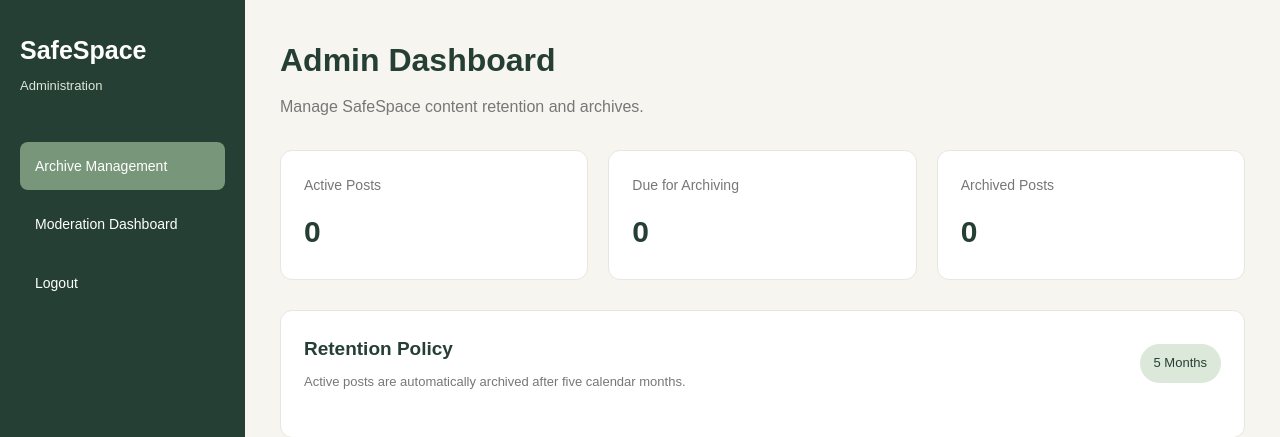
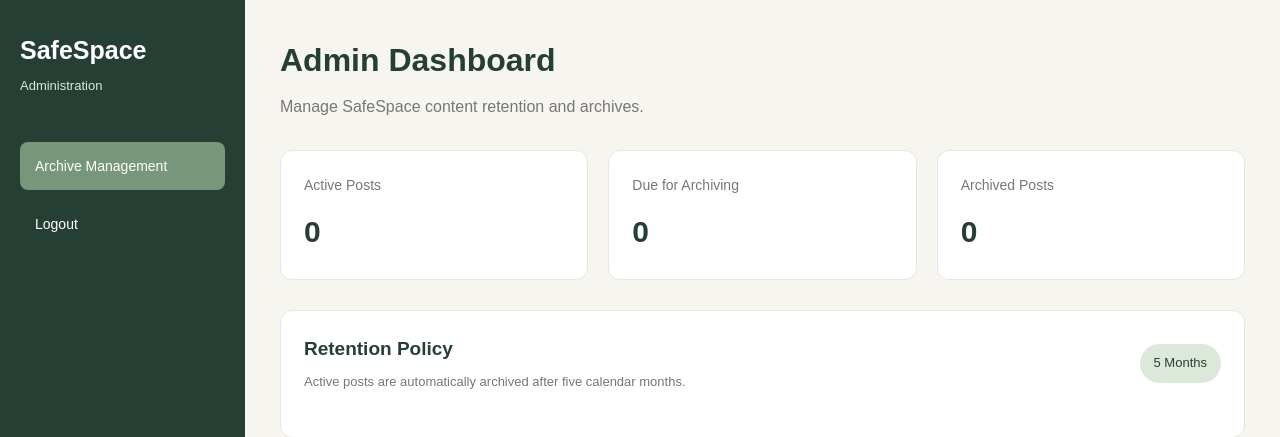
Before and after one commit to JulietMumbi/safespace, a Django app: page /admin-dashboard/ in a window 1280 px wide. Shown: the top 437 px of the page. Run offline with Django 5.2, Linux system fonts and the light colour scheme; the visitor is signed in with stand-in values (Sample User, id 1); data comes from the database, SQL or seed files in the repository; data that the repository does not hold is empty.

Commit message:
removed a link

```diff
--- a/core/templates/core/admin_dashboard.html
+++ b/core/templates/core/admin_dashboard.html
@@ -16,9 +16,6 @@
                 Archive Management
             </a>
 
-            <a href="{% url 'moderation_dashboard' %}">
-                Moderation Dashboard
-            </a>
 
             <a href="{% url 'logout' %}">
                 Logout
```
